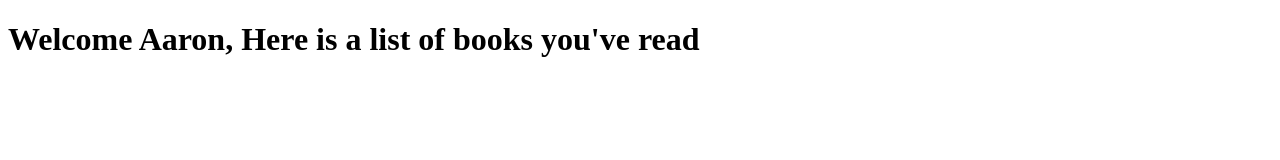
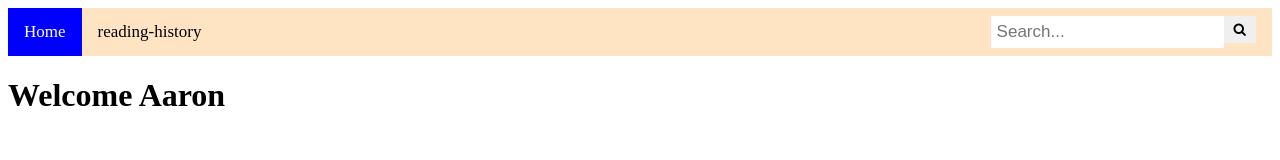
Before and after one commit to AaronSledge/Reading-history, a plain HTML site: page homepage.html in a window 1280 px wide. Drawn offline with Linux system fonts and the light colour scheme.

Commit message:
Add nav bar

```diff
--- a/homepage.html
+++ b/homepage.html
@@ -4,12 +4,21 @@
         <title>reading-history</title>
         <meta charset="UTF-8">
         <meta name="viewport", content="width=device-width initial-scale=1.0">
-
+        <link rel="stylesheet", href="styles.css">
+        <link rel="stylesheet" href="https://cdnjs.cloudflare.com/ajax/libs/font-awesome/4.7.0/css/font-awesome.min.css">
     </head>
     <body>
-        <h1>Welcome Aaron, Here is a list of books you've read</h1>
-        <div id="container">
+        <div class="nav">
+            <a class="active" href="#home">Home</a>
+            <a href="#history">reading-history</a>
+            <div class="search">
+                <input type="text" placeholder="Search..." name="search">
+                <button type="submit"><i class="fa fa-search"></i></button>
+            </div>
+        </div>
 
-        </div>
+        <h1>Welcome Aaron</h1>
+
+        <script src="script.js"></script>
     </body>
 </html>
--- /dev/null
+++ b/styles.css
@@ -0,0 +1,52 @@
+* {
+    box-sizing: border-box;
+}
+
+.nav {
+    background-color:bisque;
+    overflow: hidden;
+}
+
+.nav a {
+    float: left;
+    display: block;
+    color: black;
+    text-align: center;
+    padding: 14px 16px;
+    text-decoration: none;
+    font-size: 17px;
+}
+
+.nav a:hover {
+    background-color: grey;
+    color: white;
+}
+
+.nav a.active{
+    background-color: blue;
+    color: white;
+}
+
+.nav .search {
+    float: right;
+}
+
+.nav .search button {
+    cursor: pointer;
+    float: right;
+    padding: 6px 10px;
+    margin-top: 8px;
+    margin-right: 16px;
+    border: none;
+}
+
+.nav input[type = text] {
+    padding: 6px;
+    margin-top: 8px;
+    font-size: 17px;
+    border: none;
+}
+
+.nav .sarch button:hover {
+    background: #ccc
+}
```
Also changed, not shown: script.js (added).
